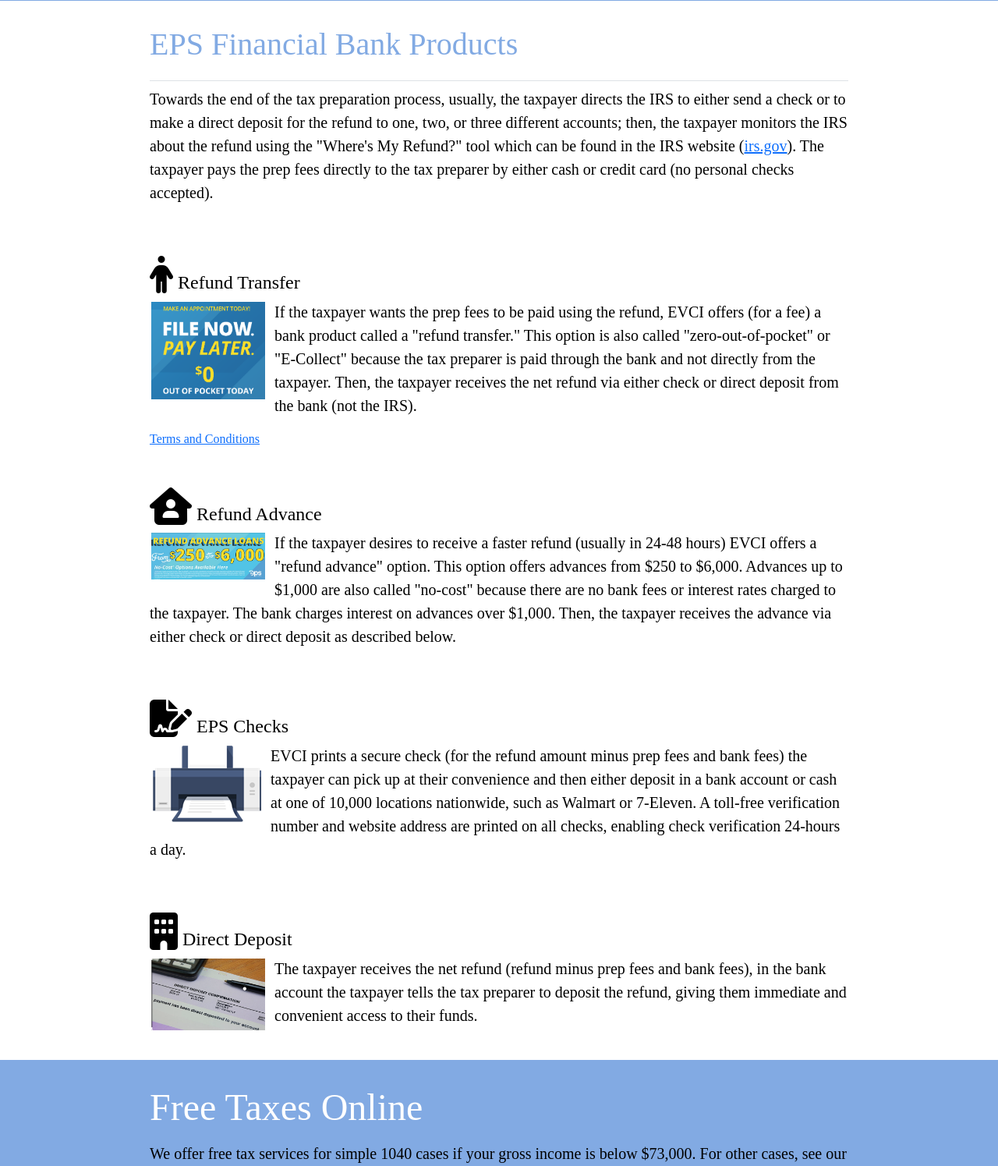
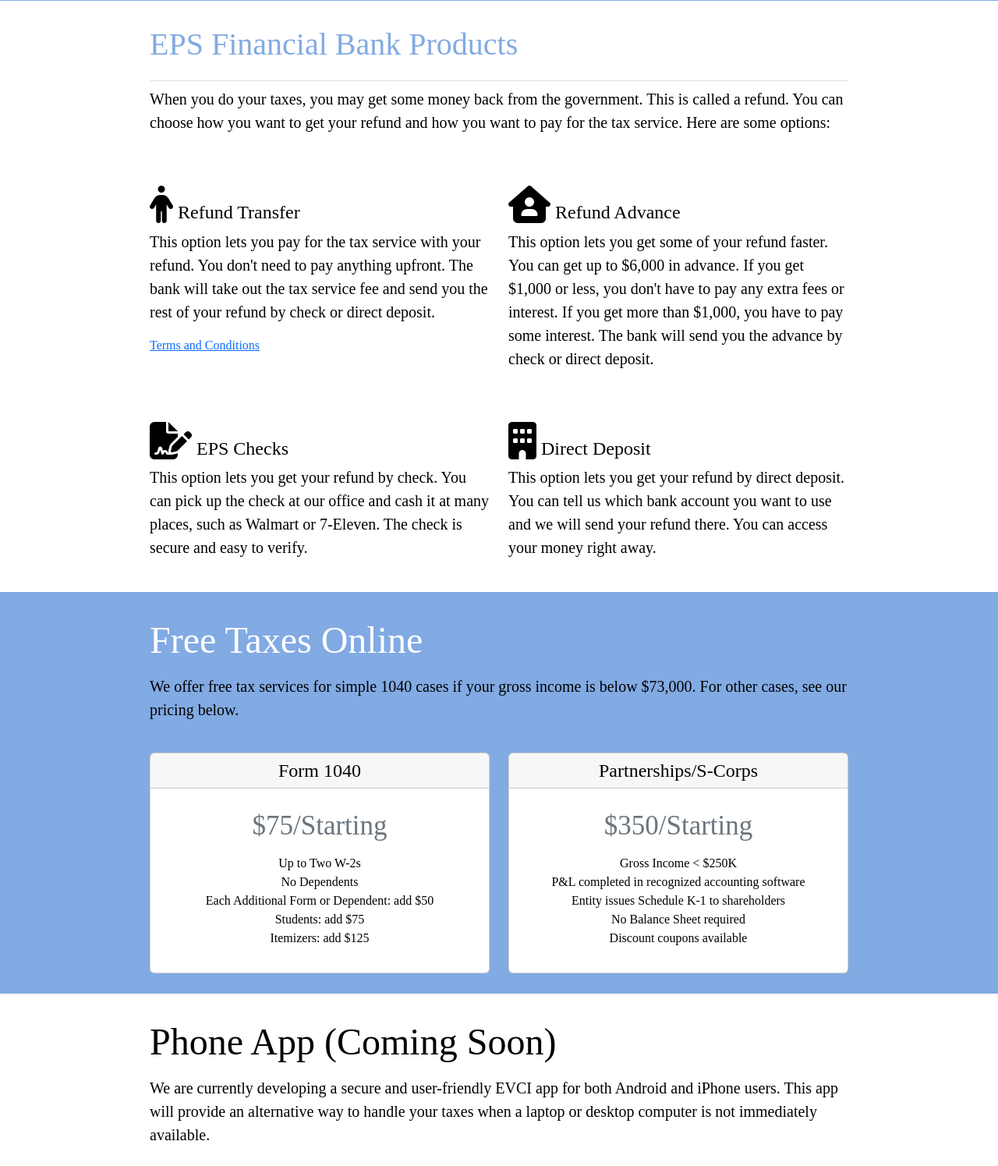
Before and after one commit to evalen43/my-express-server, a PHP site: page / in a window 1280 px wide. Shown: the part 3009-4504 px from the top of the page at 78% size. Run offline with PHP 8.4, Linux system fonts and the light colour scheme; some libraries are stand-ins or nearby versions; grey boxes are pictures that could not be loaded.

Commit message:
updating website 1/29/24 3:49 pm

```diff
--- a/index.html
+++ b/index.html
@@ -144,26 +144,28 @@
 	<!-- Bank Products -->
 	<section id="Bank-Products">
 		<div class="container-fluid">
-			<div>
-				<div class="row">
-					<div class="col-lg-12 ">
-						<h2 class="pb-3 border-bottom text-left" style="color:#82AAE3">EPS Financial Bank Products</h2>
-						<p class="lead">Towards the end of the tax preparation process, usually, the taxpayer directs the IRS to either send a check or to make a direct deposit for the refund to one, two, or three different accounts; then, the taxpayer monitors the IRS about the refund using the "Where's My Refund?" tool which can be found in the IRS website (<a href="https://www.irs.gov/refunds">irs.gov</a>). The taxpayer pays the prep fees directly to the tax preparer by either cash or credit card (no personal checks accepted).</p>
-						<h3><i class="icon fa-solid fa-person fa-2x"></i>&nbsp;Refund Transfer</h3>
-
-						<p class="lead"><img class="float-img-left" src="resources/img/Zero-Pay.png" width="150">If the taxpayer wants the prep fees to be paid using the refund, EVCI offers (for a fee) a bank product called a "refund transfer." This option is also called "zero-out-of-pocket" or "E-Collect" because the tax preparer is paid through the bank and not directly from the taxpayer. Then, the taxpayer receives the net refund via either check or direct deposit from the bank (not the IRS).</p><a href="https://www.epstax.net/terms-conditions/">Terms and Conditions</a>
-						<h3><i class="icon fa-solid fa-house-user fa-2x"></i>&nbsp;Refund Advance</h3>
-						<p class="lead"><img class="float-img-left" src="resources/img/RefundAdvance.png" width="150">If the taxpayer desires to receive a faster refund (usually in 24-48 hours) EVCI offers a "refund advance" option. This option offers advances from $250 to $6,000. Advances up to $1,000 are also called "no-cost" because there are no bank fees or interest rates charged to the taxpayer. The bank charges interest on advances over $1,000. Then, the taxpayer receives the advance via either check or direct deposit as described below.</p>
-						<!-- <ul class="lead"> -->
-							<h3><i class="icon fa-solid fa-file-signature fa-2x"></i>&nbsp;EPS Checks</h3>
-							<p class="lead"><img class="float-img-left" src="resources/img/printchecks.png" > EVCI prints a secure check (for the refund amount minus prep fees and bank fees) the taxpayer can pick up at their convenience and then either deposit in a bank account or cash at one of 10,000 locations nationwide, such as Walmart or 7-Eleven. A toll-free verification number and website address are printed on all checks, enabling check verification 24-hours a day.</p>
-							<h3><i class="icon fa-solid fa-building fa-2x"></i>&nbsp;Direct Deposit</h3>
-							<p class="lead"><img class="float-img-left" src="resources/img/directdeposit.png" width="150">The taxpayer receives the net refund (refund minus prep fees and bank fees), in the bank account the taxpayer tells the tax preparer to deposit the refund, giving them immediate and convenient access to their funds.</p>
-							<!-- <li>EPS Advance Check</li>
-							<li>EPS Advance Direct Deposit</li> -->
-						<!-- </ul> -->
+			<div class="row">
+				<div class="col-lg-12 ">
+					<h2 class="pb-3 border-bottom text-left" style="color:#82AAE3">EPS Financial Bank Products</h2>
+					<p class="lead">When you do your taxes, you may get some money back from the government. This is called a refund. You can choose how you want to get your refund and how you want to pay for the tax service. Here are some options:</p>
+					<div class="row">
+						<div class="col-lg-6">
+							<h3><i class="icon fa-solid fa-person fa-2x"></i> Refund Transfer</h3>
+							<p class="lead">This option lets you pay for the tax service with your refund. You don't need to pay anything upfront. The bank will take out the tax service fee and send you the rest of your refund by check or direct deposit.</p><a href="https://www.epstax.net/terms-conditions/">Terms and Conditions</a>
+						</div>
+						<div class="col-lg-6">
+							<h3><i class="icon fa-solid fa-house-user fa-2x"></i> Refund Advance</h3>
+							<p class="lead">This option lets you get some of your refund faster. You can get up to $6,000 in advance. If you get $1,000 or less, you don't have to pay any extra fees or interest. If you get more than $1,000, you have to pay some interest. The bank will send you the advance by check or direct deposit.</p>
+						</div>
+						<div class="col-lg-6">
+							<h3><i class="icon fa-solid fa-file-signature fa-2x"></i> EPS Checks</h3>
+							<p class="lead">This option lets you get your refund by check. You can pick up the check at our office and cash it at many places, such as Walmart or 7-Eleven. The check is secure and easy to verify.</p>
+						</div>
+						<div class="col-lg-6">
+							<h3><i class="icon fa-solid fa-building fa-2x"></i> Direct Deposit</h3>
+							<p class="lead">This option lets you get your refund by direct deposit. You can tell us which bank account you want to use and we will send your refund there. You can access your money right away.</p>
+						</div>
 					</div>
-
 				</div>
 			</div>
 		</div>
@@ -219,30 +221,29 @@
 	<section id="taxes2go">
 		<div class="container-fluid">
 			<div class="pricing-header pb-md-4 mx-auto text-left">
-				<h1 style="color: #000">Phone App</h1>
+				<h1 style="color: #000">Phone App (Coming Soon)</h1>
 				<p class="lead">
-					Our EVCI app is available for download from the Google Play Store for Android phones and the Apple App Store for iPhones. The app is secure and easy to use. Click the 'Taxes to Go' button below to get started.
+					We are currently developing a secure and user-friendly EVCI app for both Android and iPhone users. This app will provide an alternative way to handle your taxes when a laptop or desktop computer is not immediately available.
 				</p>
-				<a href="https://taxestogo.com/App/Download/96187" class="btn btn-primary btn-lg " tabindex="-1" role="button" aria-disabled="true">Taxes to Go</a>
 			</div>
 			<div class="row">
 				<div class="col-lg-4 ">
-					<p class="lead">With our app, you can handle your taxes from the comfort of your home. Here's what you can do:</p>
+					<p class="lead">With our upcoming app, you will be able to:</p>
 					<ul class="">
-						<li>Start your tax return</li>
-						<li>Upload necessary documents like W2’s and Driver's License</li>
+						<!-- <li>Start your tax return</li> -->
+						<li>Upload necessary documents like W2’s and Driver's License by taking a picture</li>
 						<li>Send us messages</li>
 						<li>Receive your completed return</li>
-						<li>Sign your return electronically</li>
+						<!-- <li>Sign your return electronically</li> -->
 					</ul>
-					<p class="lead">To get our app, please provide your Name, Email, Referral Code (if you have one), and phone number. We'll then send you a text message with a link to download the app.</p>
+					<p class="lead">However, our preferred method for uploading documents is through the Customer Portal. The app will be a helpful tool for those times when you need to upload documents on the go.</p>
 				</div>
 				<div class="col-lg-4 ">
 					<img src="resources/img/appForm.png" alt="evci" class="img-fluid ">
-					<p class="lead">Once we receive your information, we'll send you a link. Simply click on it to download the app to your phone.</p>
+					<p class="lead">Stay tuned for more information on the release of our app.</p>
 				</div>
 				<div class="col-lg-4 ">
-					<img src="resources/img/evci-mobile-app.png" alt="evci" class="img-fluid iphone-app">
+					<img src="resources/img/iPhone-ComingSoon.jpg" alt="evci" class="img-fluid iphone-app">
 				</div>
 			</div>
 		</div>
```
Also changed, not shown: admin.php (+7 -4 lines), check_login.php (added, +8 -0 lines), insert_client.php (+12 -17 lines).
